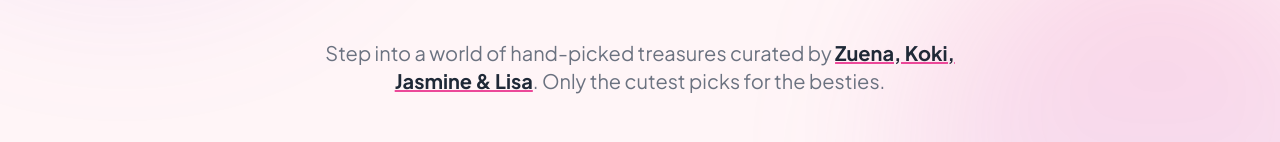
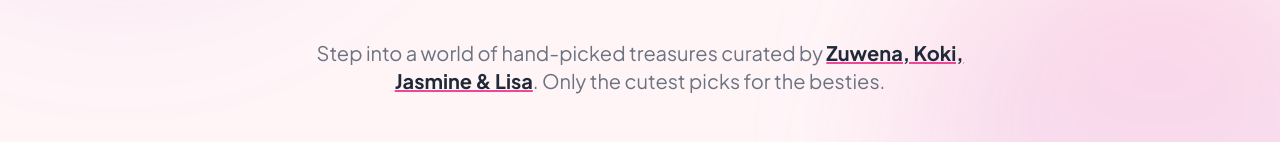
Before and after one commit to EpsilonNeon-sketch/zerah-v1, a plain HTML site: page index.html in a window 1280 px wide. Shown: the part 443-585 px from the top of the page. Drawn offline with nearby package versions, Linux system fonts and the light colour scheme; a web font is replaced by a local one.

Commit message:
Update index.html

```diff
--- a/index.html
+++ b/index.html
@@ -99,7 +99,7 @@
             </h1>
 
             <p class="max-w-2xl mx-auto text-gray-500 text-lg md:text-xl mb-12 animate-fade-in-up" style="animation-delay: 0.2s">
-                Step into a world of hand-picked treasures curated by <span class="font-bold text-gray-800 underline decoration-brand-500">Zuena, Koki, Jasmine & Lisa</span>. Only the cutest picks for the besties.
+                Step into a world of hand-picked treasures curated by <span class="font-bold text-gray-800 underline decoration-brand-500">Zuwena, Koki, Jasmine & Lisa</span>. Only the cutest picks for the besties.
             </p>
 
             <div class="flex flex-col sm:flex-row gap-4 justify-center items-center animate-fade-in-up" style="animation-delay: 0.3s">
```
